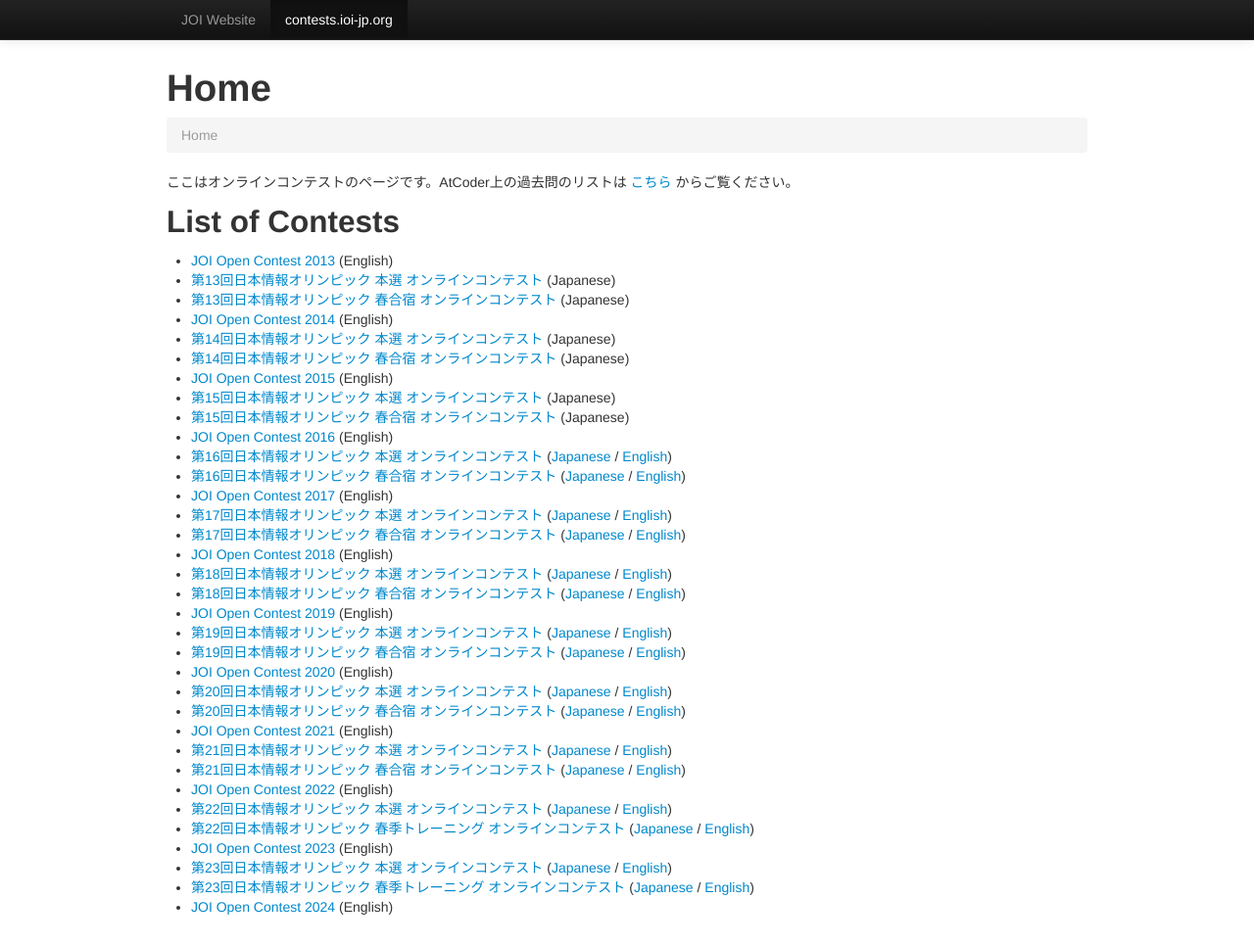
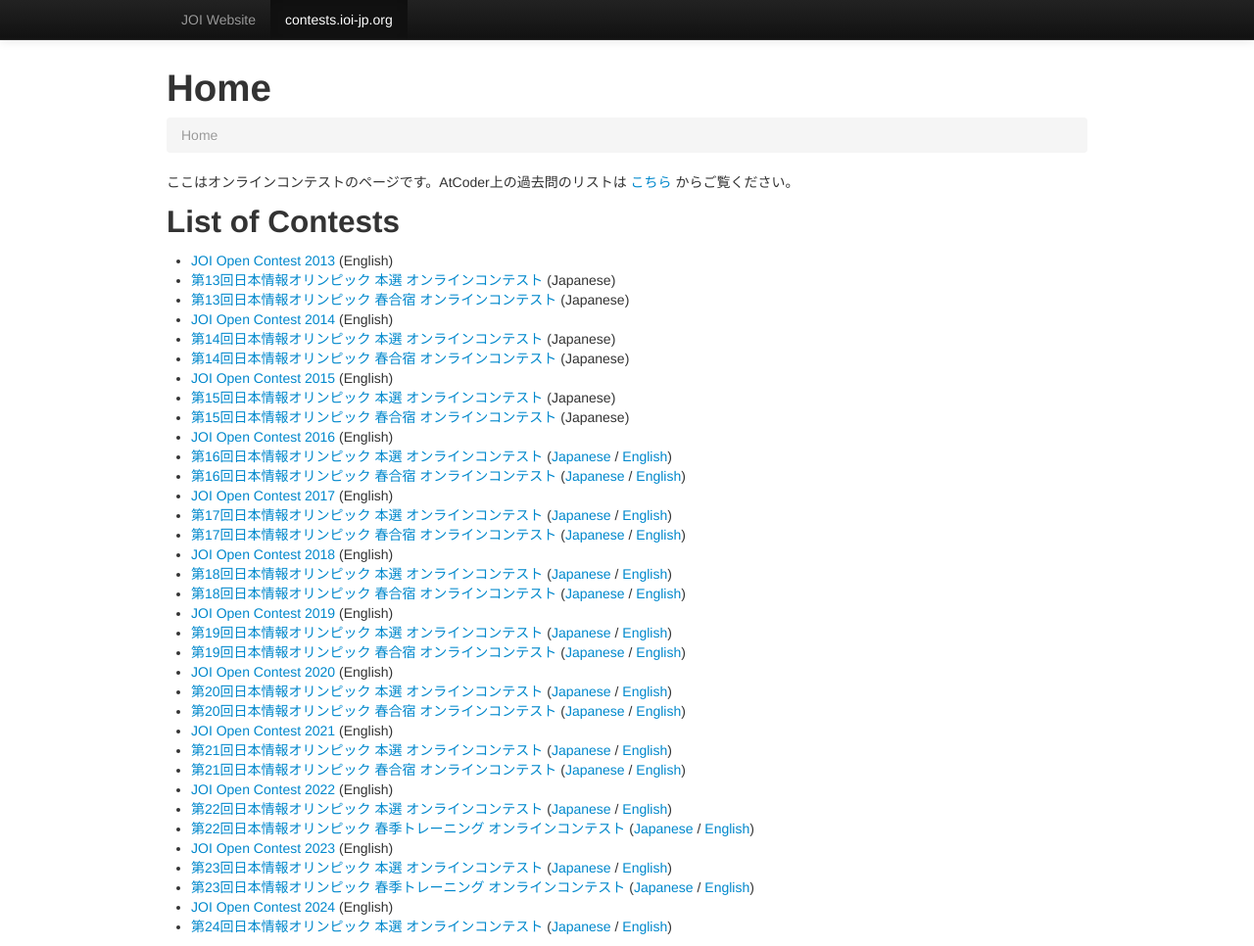
Before and after one commit to jcioi/joi-contests-site, a Jekyll site: the page built from index.md, in a window 1280 px wide and 966 px high. Shown: the whole window at 98% size. Built offline with Jekyll 4.4.1, drawn with Linux system fonts in a browser that asks for light colours.

Commit message:
Add a link to the joi-ho-2025 page

```diff
--- a/index.md
+++ b/index.md
@@ -44,3 +44,4 @@ isroot: true
 - [第23回日本情報オリンピック 本選 オンラインコンテスト](joi-ho-2024/index.html) ([Japanese](joi-ho-2024/index.html) / [English](joi-ho-2024/index-en.html))
 - [第23回日本情報オリンピック 春季トレーニング オンラインコンテスト](joi-sp-2024/index.html) ([Japanese](joi-sp-2024/index.html) / [English](joi-sp-2024/index-en.html))
 - [JOI Open Contest 2024](open-2024/index.html) (English)
+- [第24回日本情報オリンピック 本選 オンラインコンテスト](joi-ho-2025/index.html) ([Japanese](joi-ho-2025/index.html) / [English](joi-ho-2025/index-en.html))
```
